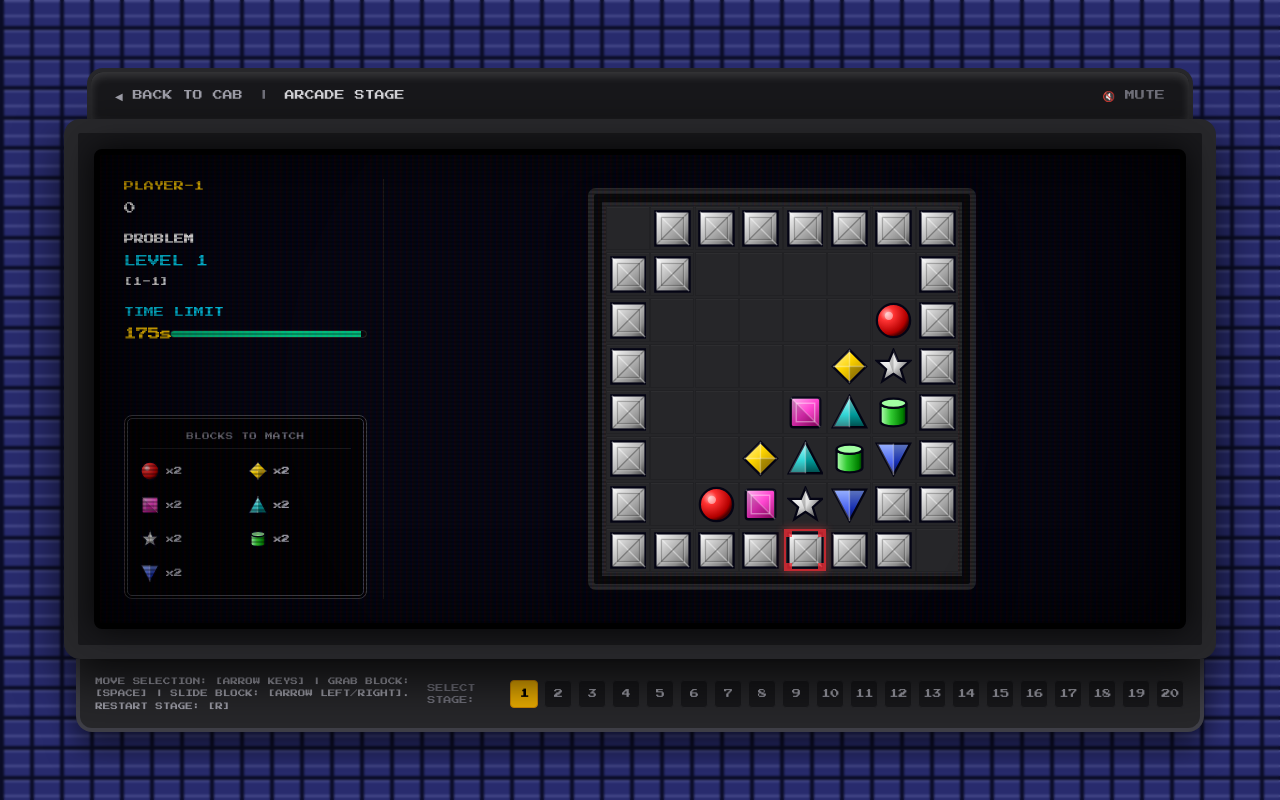
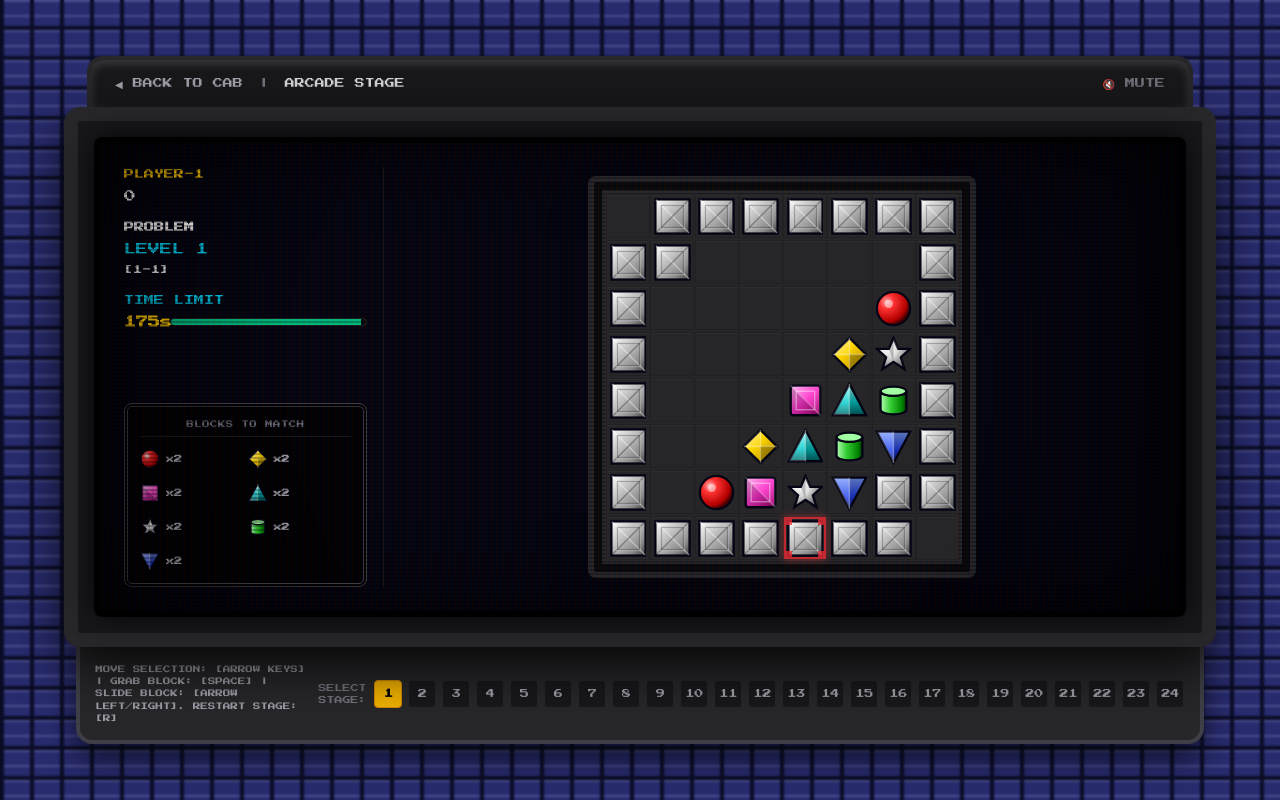
Before and after one commit to bloodstrawberry/puzznic, a Next.js app: page /game in a window 1280 px wide. Built offline with nearby package versions, Linux system fonts and the light colour scheme.

Commit message:
border wall 기능 추가

```diff
--- a/app/game/game-engine.tsx
+++ b/app/game/game-engine.tsx
@@ -956,6 +956,30 @@ export const useGameEngine = (
     playEngineSound("error", muted);
   }, [isEditorMode, muted, setBlockCounts, setGrabbed, updateEditorLevelGrid]);
 
+  const editorFillBorder = useCallback(() => {
+    if (!isEditorMode) return;
+    setGrabbed(false);
+    setGrid((prevGrid) => {
+      const rows = prevGrid.length;
+      const cols = prevGrid[0]?.length || 0;
+      if (rows === 0 || cols === 0) return prevGrid;
+
+      const nextGrid = prevGrid.map((row, y) =>
+        row.map((cell, x) => {
+          if (y === 0 || y === rows - 1 || x === 0 || x === cols - 1) {
+            return BLOCK_WALL;
+          }
+          return cell;
+        })
+      );
+
+      updateBlockCounts(nextGrid);
+      updateEditorLevelGrid(nextGrid);
+      return nextGrid;
+    });
+    playEngineSound("select", muted);
+  }, [isEditorMode, muted, updateBlockCounts, updateEditorLevelGrid, setGrabbed]);
+
   const editorResizeGrid = useCallback(
     (newRows: number, newCols: number) => {
       if (!isEditorMode) return;
@@ -1403,6 +1427,7 @@ export const useGameEngine = (
     editorPlaceBlock,
     editorClearGrid,
     editorResizeGrid,
+    editorFillBorder,
     muted,
     setMuted,
     grabbed,
--- a/app/level/real-map.json
+++ b/app/level/real-map.json
@@ -306,5 +306,74 @@
       [1, 0, 22, 1, 1, 0, 0, 0],
       [0, 1, 1, 1, 1, 0, 0, 0]
     ]
+  },
+  {
+    "name": "LEVEL 1-21",
+    "timeLimit": 180,
+    "grid": [
+      [0, 0, 0, 0, 0, 1, 1, 1, 1],
+      [0, 0, 0, 1, 0, 1, 0, 2, 1],
+      [0, 0, 1, 2, 1, 1, 0, 3, 1],
+      [0, 0, 1, 3, 0, 0, 2, 1, 1],
+      [1, 1, 1, 1, 1, 0, 1, 0, 0],
+      [1, 3, 1, 0, 1, 1, 1, 0, 0],
+      [1, 4, 23, 0, 0, 3, 1, 0, 0],
+      [1, 1, 1, 4, 1, 1, 1, 0, 0],
+      [1, 1, 1, 1, 1, 0, 0, 0, 0]
+    ]
+  },
+  {
+    "name": "LEVEL 1-22",
+    "timeLimit": 180,
+    "grid": [
+      [0, 0, 0, 1, 1, 1, 1, 0, 0, 0],
+      [0, 0, 0, 1, 0, 2, 1, 0, 0, 0],
+      [0, 0, 0, 1, 0, 3, 1, 0, 0, 0],
+      [0, 0, 0, 1, 0, 4, 1, 0, 0, 0],
+      [1, 1, 1, 1, 0, 1, 1, 1, 1, 1],
+      [1, 2, 3, 4, 0, 0, 4, 3, 2, 1],
+      [1, 1, 1, 1, 0, 0, 1, 1, 1, 1],
+      [0, 0, 0, 1, 0, 0, 1, 0, 0, 0],
+      [0, 0, 0, 1, 0, 0, 1, 0, 0, 0],
+      [0, 0, 0, 1, 0, 0, 1, 0, 0, 0],
+      [0, 0, 0, 1, 22, 0, 1, 0, 0, 0],
+      [0, 0, 0, 1, 1, 1, 1, 0, 0, 0]
+    ]
+  },
+  {
+    "name": "LEVEL 1-23",
+    "timeLimit": 180,
+    "grid": [
+      [1, 1, 1, 1, 1, 1, 1, 1, 1, 1],
+      [1, 2, 0, 6, 0, 0, 2, 6, 2, 1],
+      [1, 7, 9, 3, 0, 0, 8, 5, 4, 1],
+      [1, 1, 2, 1, 0, 0, 1, 2, 1, 1],
+      [1, 1, 1, 1, 0, 0, 1, 1, 1, 1],
+      [1, 1, 0, 0, 0, 0, 0, 0, 1, 1],
+      [1, 1, 0, 8, 7, 6, 5, 0, 1, 1],
+      [1, 1, 0, 9, 1, 1, 4, 0, 1, 1],
+      [1, 1, 0, 6, 1, 1, 3, 0, 1, 1],
+      [1, 1, 0, 8, 0, 0, 2, 0, 1, 1],
+      [1, 1, 1, 1, 1, 1, 1, 1, 1, 1],
+      [1, 1, 1, 1, 1, 1, 1, 1, 1, 1]
+    ]
+  },
+  {
+    "name": "LEVEL 1-24",
+    "timeLimit": 180,
+    "grid": [
+      [1, 1, 1, 1, 1, 1, 1, 1, 1, 1],
+      [1, 0, 2, 0, 0, 0, 0, 0, 0, 1],
+      [1, 1, 3, 0, 4, 0, 2, 1, 4, 1],
+      [1, 0, 1, 0, 5, 0, 3, 0, 5, 1],
+      [1, 0, 0, 0, 1, 1, 1, 0, 1, 1],
+      [1, 4, 5, 0, 0, 0, 0, 0, 0, 1],
+      [1, 1, 1, 0, 1, 1, 1, 1, 0, 1],
+      [1, 0, 0, 0, 0, 0, 3, 0, 1, 1],
+      [1, 3, 1, 0, 1, 1, 1, 1, 0, 1],
+      [1, 4, 0, 0, 0, 0, 0, 0, 0, 1],
+      [1, 5, 2, 0, 2, 3, 4, 5, 2, 1],
+      [1, 1, 1, 1, 1, 1, 1, 1, 1, 1]
+    ]
   }
 ]
```
Also changed, not shown: app/game/game-view.tsx (+29 -48 lines).
